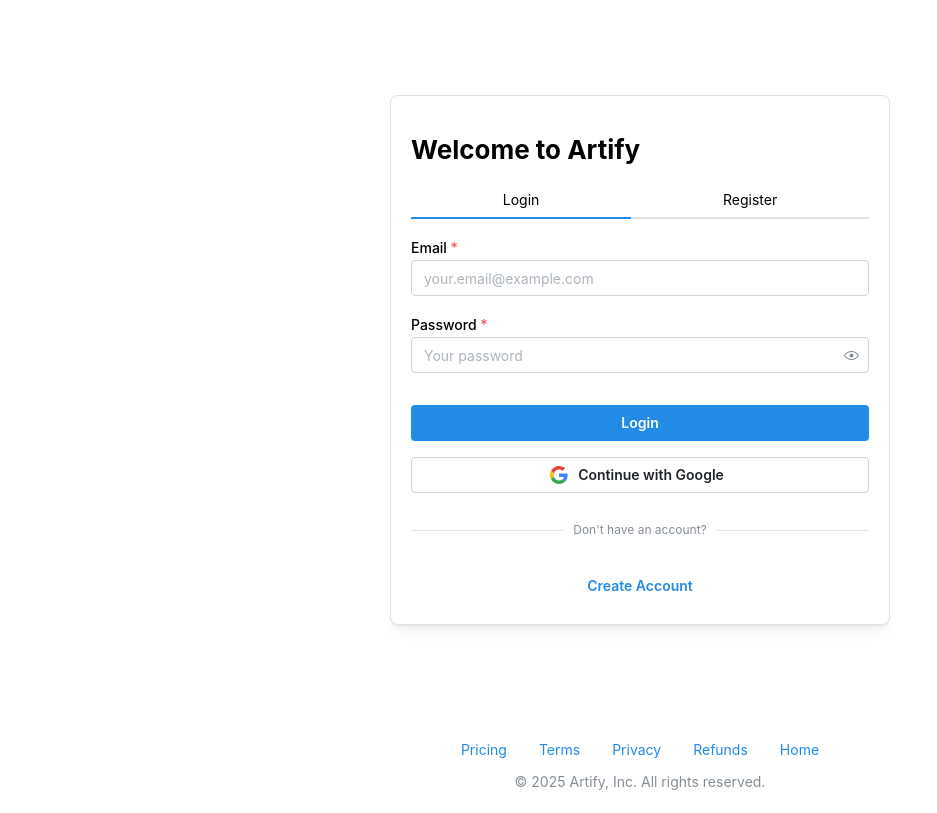
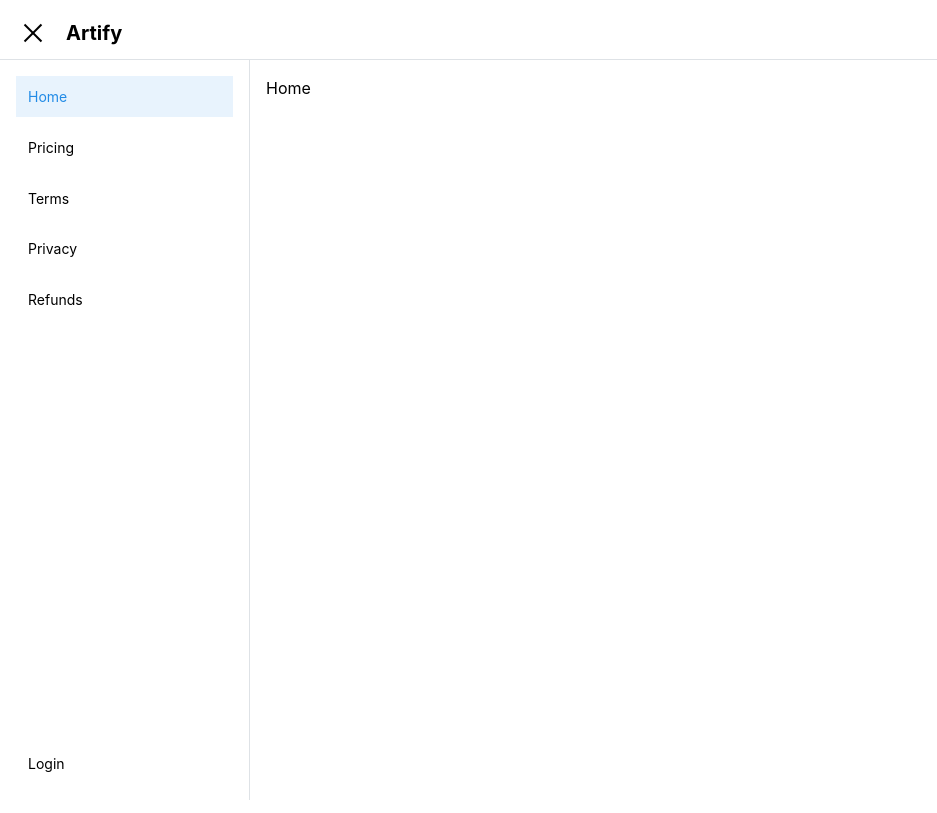
Before and after one commit to Haeryz/Artify, a React (Vite) app in the folder frontend/: page / in a window 1280 px wide. Shown: the whole page, without its empty margins (0-937 px from the left). Built offline with nearby package versions, Linux system fonts and the light colour scheme; no server answers.

Commit message:
Implement responsive navigation with Navbar and Sidebar components; refactor App component structure

```diff
--- a/frontend/src/App.tsx
+++ b/frontend/src/App.tsx
@@ -1,10 +1,15 @@
 import { memo } from 'react'
 import { BrowserRouter as Router, Routes, Route } from 'react-router-dom'
+import { AppShell } from '@mantine/core'
+import { useDisclosure } from '@mantine/hooks'
 import Authentication from './pages/Authentication'
 import Terms from './pages/Terms'
 import Privacy from './pages/Privacy'
 import Refunds from './pages/Refunds'
 import Pricing from './pages/Pricing'
+import Navbar from './components/Navbar'
+import Sidebar from './components/Sidebar'
+import Home from './pages/Home'
 
 // Get the base URL for the router (useful for subdirectory deployments)
 const getBasename = () => {
@@ -14,17 +19,50 @@
 
 // Memoize the App component to prevent unnecessary re-renders
 const App = memo(function App() {
+  const [mobileOpened, { toggle: toggleMobile }] = useDisclosure();
+  const [desktopOpened, { toggle: toggleDesktop }] = useDisclosure(true);
+
+  const AppContent = () => (
+    <AppShell
+      padding="md"
+      header={{ height: 60 }}
+      navbar={{
+        width: 250,
+        breakpoint: 'sm',
+        collapsed: { mobile: !mobileOpened, desktop: !desktopOpened },
+      }}
+    >
+      <AppShell.Header>
+        <Navbar
+          toggleMobile={toggleMobile}
+          toggleDesktop={toggleDesktop}
+          mobileOpened={mobileOpened}
+          desktopOpened={desktopOpened}
+        />
+      </AppShell.Header>
+
+      <AppShell.Navbar>
+        <Sidebar />
+      </AppShell.Navbar>
+
+      <AppShell.Main>
+        <Routes>
+          <Route path="/" element={<Home />} />
+          <Route path="/authentication" element={<Authentication />} />
+          <Route path="/terms" element={<Terms />} />
+          <Route path="/privacy" element={<Privacy />} />
+          <Route path="/refunds" element={<Refunds />} />
+          <Route path="/pricing" element={<Pricing />} />
+        </Routes>
+      </AppShell.Main>
+    </AppShell>
+  );
+
   return (
     <Router basename={getBasename()}>
-      <Routes>
-        <Route path="/" element={<Authentication />} />
-        <Route path="/terms" element={<Terms />} />
-        <Route path="/privacy" element={<Privacy />} />
-        <Route path="/refunds" element={<Refunds />} />
-        <Route path="/pricing" element={<Pricing />} />
-      </Routes>
+      <AppContent />
     </Router>
-  )
-})
+  );
+});
 
-export default App
+export default App;
--- a/frontend/src/components/Navbar.tsx
+++ b/frontend/src/components/Navbar.tsx
@@ -1,9 +1,34 @@
+import { Burger, Flex, Text } from '@mantine/core';
 
-
-const Navbar = () => {
-  return (
-    <div>Navbar</div>
-  )
+interface NavbarProps {
+  toggleMobile: () => void;
+  toggleDesktop: () => void;
+  mobileOpened: boolean;
+  desktopOpened: boolean;
 }
 
-export default Navbar
+const Navbar = ({ toggleMobile, toggleDesktop, mobileOpened, desktopOpened }: NavbarProps) => {
+  return (
+    <Flex align="center" gap="md" p="md">
+      {/* Mobile burger - only visible on small screens */}
+      <Burger
+        opened={mobileOpened}
+        onClick={toggleMobile}
+        aria-label="Toggle mobile navigation"
+        hiddenFrom="sm"
+      />
+
+      {/* Desktop burger - only visible on larger screens */}
+      <Burger
+        opened={desktopOpened}
+        onClick={toggleDesktop}
+        aria-label="Toggle desktop navigation"
+        visibleFrom="sm"
+      />
+
+      <Text size="xl" fw={700}>Artify</Text>
+    </Flex>
+  );
+};
+
+export default Navbar;
--- /dev/null
+++ b/frontend/src/components/Sidebar.tsx
@@ -0,0 +1,57 @@
+import { NavLink, Stack, Box, Flex } from "@mantine/core";
+import { Link, useLocation } from "react-router-dom";
+
+const Sidebar = () => {
+  const location = useLocation();
+
+  const mainLinks = [
+    { label: "Home", path: "/" },
+    { label: "Pricing", path: "/pricing" },
+    { label: "Terms", path: "/terms" },
+    { label: "Privacy", path: "/privacy" },
+    { label: "Refunds", path: "/refunds" },
+  ];
+
+  const bottomLinks = [
+    { label: "Login", path: "/authentication" },
+  ];
+
+  return (
+    <Flex
+      direction="column"
+      justify="space-between"
+      style={{
+        padding: "1rem",
+        height: "100%"
+      }}
+    >
+      <Stack gap="xs">
+        {mainLinks.map((link) => (
+          <NavLink
+            key={link.path}
+            label={link.label}
+            component={Link}
+            to={link.path}
+            active={location.pathname === link.path}
+            style={{ textDecoration: "none" }}
+          />
+        ))}
+      </Stack>
+
+      <Box mt="auto">
+        {bottomLinks.map((link) => (
+          <NavLink
+            key={link.path}
+            label={link.label}
+            component={Link}
+            to={link.path}
+            active={location.pathname === link.path}
+            style={{ textDecoration: "none" }}
+          />
+        ))}
+      </Box>
+    </Flex>
+  );
+};
+
+export default Sidebar;
```
